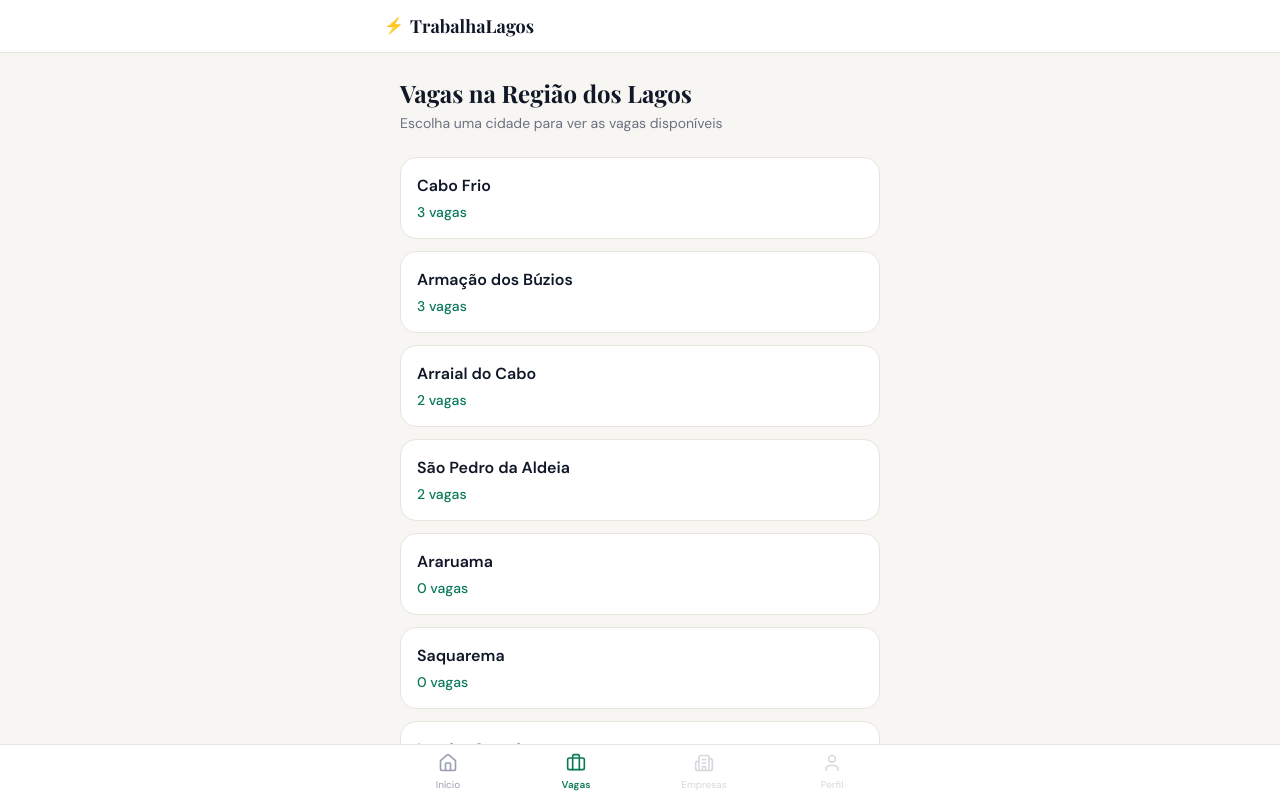
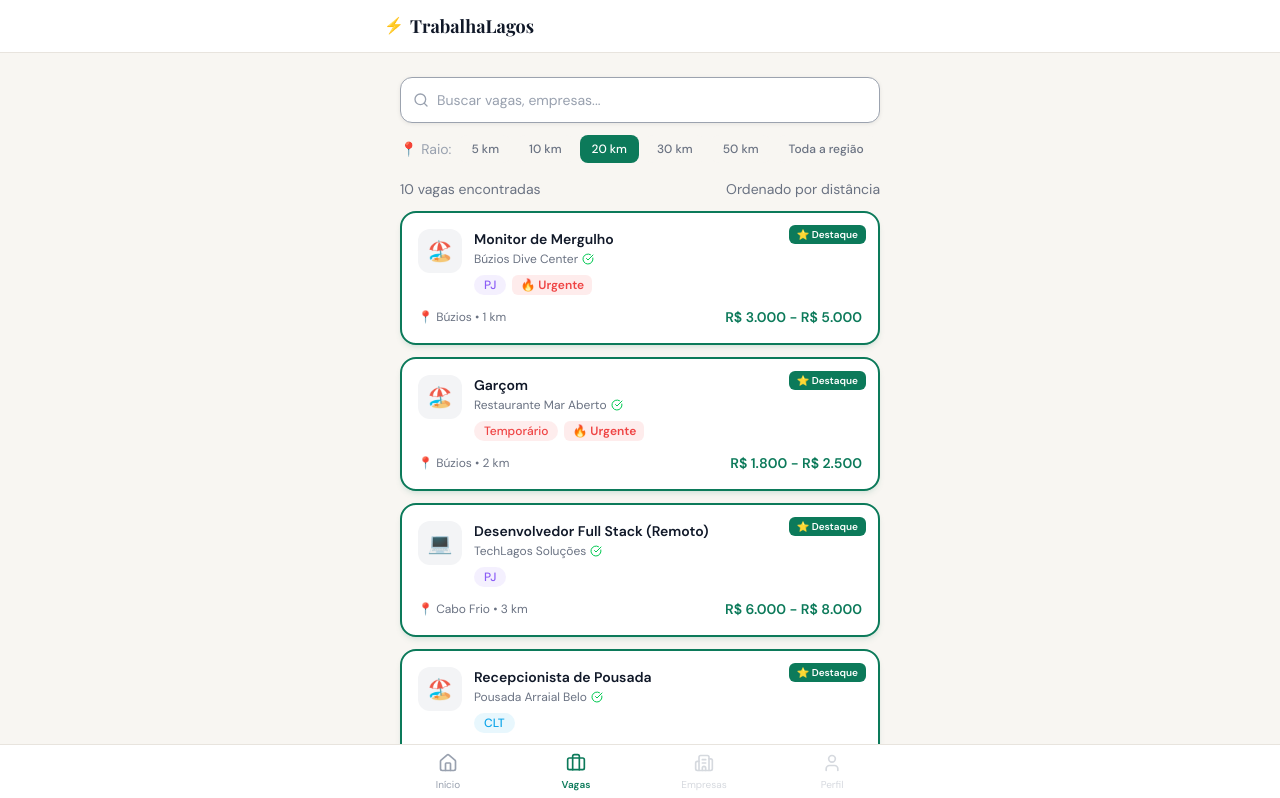
Before and after one commit to matheustrres/trabalha-lagos-app, a Next.js app in the folder apps/client/: page /vagas in a window 1280 px wide. Shown: the top 798 px of the page. Built offline with nearby package versions, Linux system fonts and the light colour scheme; a web font is replaced by a local one.

Commit message:
feat: add job search page with text filter, radius selector and debounce

```diff
--- /dev/null
+++ b/apps/client/src/app/vagas/components/job-search.tsx
@@ -0,0 +1,112 @@
+"use client";
+
+import { useState, useMemo } from "react";
+import { Search, SearchX } from "lucide-react";
+import { JobCard } from "@/components/job-card";
+import { useDebounce } from "@/hooks/use-debounce.hook";
+import { RADIUS_OPTIONS } from "@/lib/constants/radius.constants";
+import { cn } from "@/lib/utils/cn.utils";
+import type { Job } from "@/types/job.types";
+
+interface JobSearchProps {
+  initialJobs: Job[];
+}
+
+export const JobSearch = ({ initialJobs }: JobSearchProps) => {
+  const [searchQuery, setSearchQuery] = useState("");
+  const [radius, setRadius] = useState(20);
+
+  const debouncedQuery = useDebounce(searchQuery, 300);
+
+  const filteredJobs = useMemo(() => {
+    const query = debouncedQuery.toLowerCase().trim();
+
+    return initialJobs
+      .filter((job) => {
+        if (
+          query &&
+          !job.title.toLowerCase().includes(query) &&
+          !job.company.name.toLowerCase().includes(query)
+        ) {
+          return false;
+        }
+        if (radius < 100 && job.distanceKm != null && job.distanceKm > radius) {
+          return false;
+        }
+        return true;
+      })
+      .sort((a, b) => {
+        if (a.featured !== b.featured) return a.featured ? -1 : 1;
+        const da = a.distanceKm ?? Infinity;
+        const db = b.distanceKm ?? Infinity;
+        return da - db;
+      });
+  }, [initialJobs, debouncedQuery, radius]);
+
+  return (
+    <div className="px-4 py-6">
+      <div
+        className="rounded-xl px-3 py-3 flex items-center gap-2"
+        style={{
+          backgroundColor: "#ffffff",
+          border: "1.5px solid #9ca3af",
+          boxShadow: "0 1px 4px rgba(0,0,0,0.08)",
+        }}
+      >
+        <Search className="text-gray-400 size-4 shrink-0" aria-hidden="true" />
+        <input
+          type="text"
+          value={searchQuery}
+          onChange={(e) => setSearchQuery(e.target.value)}
+          placeholder="Buscar vagas, empresas..."
+          className="flex-1 bg-transparent text-sm text-gray-900 placeholder:text-gray-400 outline-none"
+        />
+      </div>
+
+      <div className="mt-3 flex items-center gap-2">
+        <span className="text-sm text-gray-400 shrink-0">📍 Raio:</span>
+        <div className="flex gap-1.5 overflow-x-auto">
+          {RADIUS_OPTIONS.map((option) => (
+            <button
+              key={option.value}
+              onClick={() => setRadius(option.value)}
+              className={cn(
+                "rounded-lg px-3 py-1.5 text-xs font-medium whitespace-nowrap",
+                radius === option.value
+                  ? "bg-primary text-white"
+                  : "bg-surface text-gray-500",
+              )}
+            >
+              {option.label}
+            </button>
+          ))}
+        </div>
+      </div>
+
+      <div className="mt-4 flex items-center justify-between">
+        <span className="text-sm text-gray-500">
+          {filteredJobs.length} vagas encontradas
+        </span>
+        <span className="text-sm text-gray-500">Ordenado por distância</span>
+      </div>
+
+      {filteredJobs.length > 0 ? (
+        <div className="mt-3 space-y-3">
+          {filteredJobs.map((job) => (
+            <JobCard key={job.id} job={job} />
+          ))}
+        </div>
+      ) : (
+        <div className="mt-16 flex flex-col items-center gap-3 text-center">
+          <SearchX className="size-10 text-gray-300" aria-hidden="true" />
+          <p className="text-sm font-medium text-gray-600">
+            Nenhuma vaga encontrada
+          </p>
+          <p className="text-xs text-gray-400">
+            Tente ampliar o raio ou mudar a busca
+          </p>
+        </div>
+      )}
+    </div>
+  );
+};
--- a/apps/client/src/app/vagas/page.tsx
+++ b/apps/client/src/app/vagas/page.tsx
@@ -1,45 +1,16 @@
-import Link from "next/link";
 import type { Metadata } from "next";
-import { LAGOS_CITIES } from "@/lib/constants/cities.constants";
-import { MOCK_JOBS, getJobsCountByCity } from "@/lib/mocks/jobs.mock";
+import { MOCK_JOBS } from "@/lib/mocks/jobs.mock";
+import { JobSearch } from "./components/job-search";
 
 export const metadata: Metadata = {
-  title: "Vagas na Região dos Lagos — TrabalhaLagos",
+  title: "Vagas na Região dos Lagos",
   description:
-    "Encontre vagas de emprego em Cabo Frio, Búzios, Arraial do Cabo, São Pedro da Aldeia e toda a Região dos Lagos.",
+    "Busque vagas de emprego em Cabo Frio, Búzios, Arraial do Cabo, São Pedro da Aldeia e toda a Região dos Lagos.",
 };
 
-const VagasPage = () => (
-  <div className="px-4 py-6">
-    <h1 className="font-display text-2xl font-bold text-gray-900">
-      Vagas na Região dos Lagos
-    </h1>
-    <p className="mt-1 text-sm text-gray-500">
-      Escolha uma cidade para ver as vagas disponíveis
-    </p>
-
-    <div className="mt-6 grid grid-cols-1 gap-3">
-      {LAGOS_CITIES.map((city) => {
-        const count = getJobsCountByCity(city.slug);
-        return (
-          <Link
-            key={city.slug}
-            href={`/vagas/${city.slug}`}
-            className="rounded-2xl border border-border bg-white p-4 transition-shadow hover:shadow-md"
-          >
-            <p className="text-base font-semibold text-gray-900">{city.name}</p>
-            <p className="mt-1 text-sm font-medium text-primary">
-              {count} vagas
-            </p>
-          </Link>
-        );
-      })}
-    </div>
-
-    <p className="mt-4 text-center text-sm text-gray-400">
-      Total: {MOCK_JOBS.length} vagas em {LAGOS_CITIES.length} cidades
-    </p>
-  </div>
-);
+const VagasPage = () => {
+  const jobs = MOCK_JOBS;
+  return <JobSearch initialJobs={jobs} />;
+};
 
 export default VagasPage;
--- /dev/null
+++ b/apps/client/src/hooks/use-debounce.hook.ts
@@ -0,0 +1,12 @@
+import { useState, useEffect } from "react";
+
+export const useDebounce = <T>(value: T, delay: number): T => {
+  const [debounced, setDebounced] = useState(value);
+
+  useEffect(() => {
+    const timer = setTimeout(() => setDebounced(value), delay);
+    return () => clearTimeout(timer);
+  }, [value, delay]);
+
+  return debounced;
+};
```
